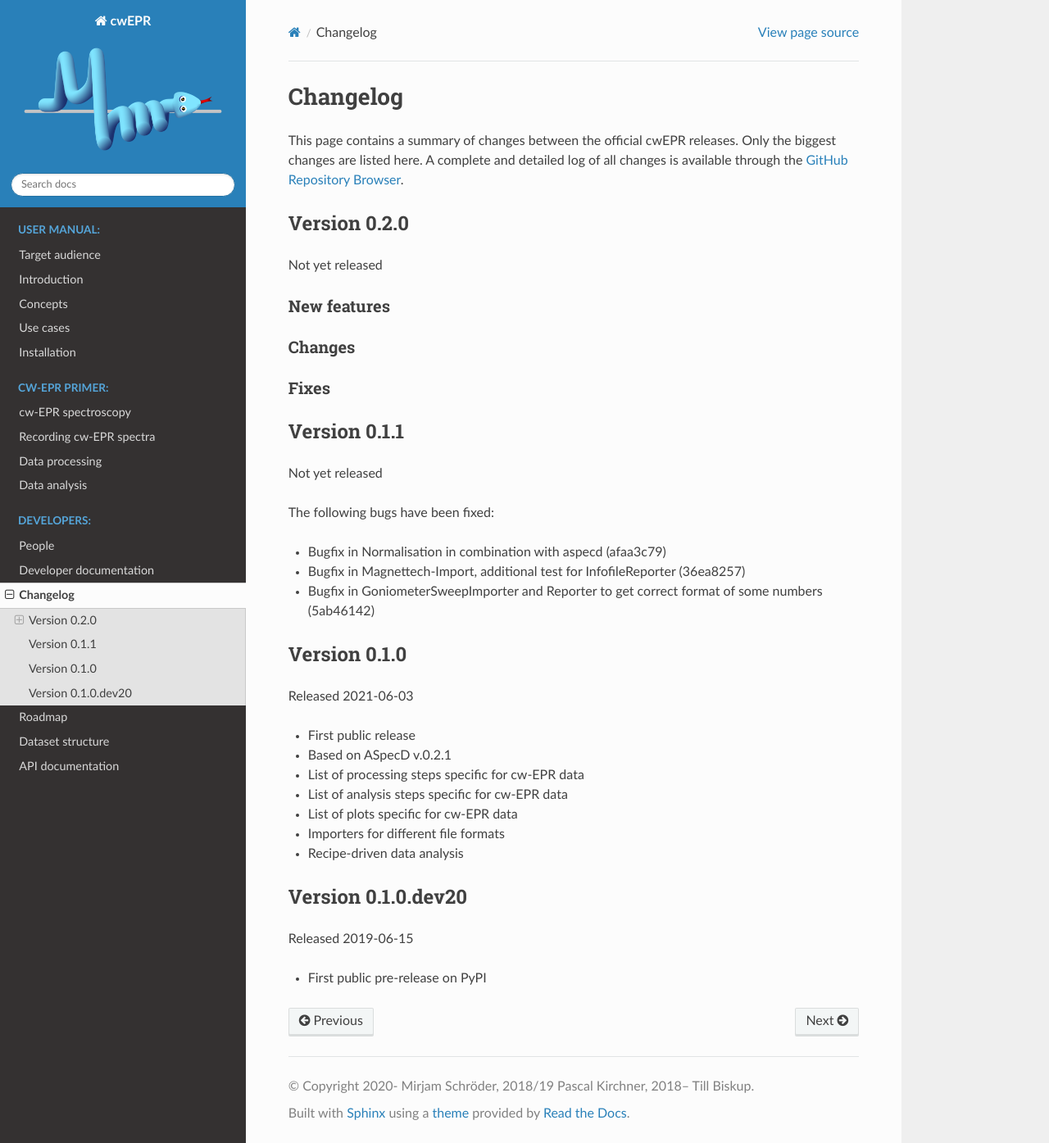
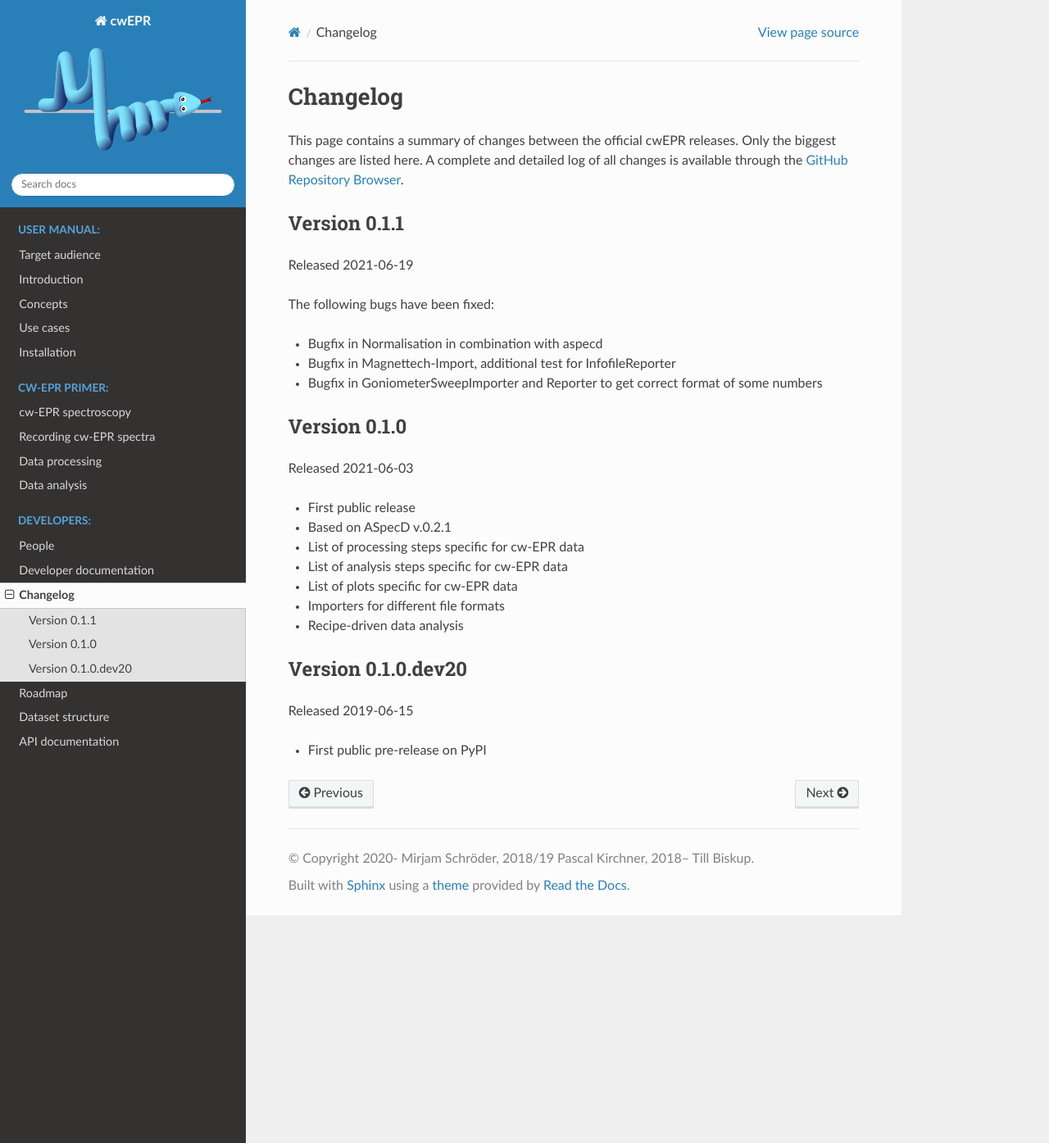
Before and after one commit to tillbiskup/cwepr, a Sphinx documentation site: the page built from docs/changelog.rst, in a window 1280 px wide and 1395 px high. Shown: the whole window at 82% size. Built offline with Sphinx 7.4.7 and the Read the Docs theme 2.0.0, drawn with Linux system fonts in a browser that asks for light colours.

Commit message:
release 0.1.1

```diff
--- a/docs/changelog.rst
+++ b/docs/changelog.rst
@@ -5,34 +5,16 @@ Changelog
 This page contains a summary of changes between the official cwEPR releases. Only the biggest changes are listed here. A complete and detailed log of all changes is available through the `GitHub Repository Browser <https://github.com/tillbiskup/cwepr/commits/master>`_.
 
 
-Version 0.2.0
-=============
-
-Not yet released
-
-New features
-------------
-
-
-Changes
--------
-
-
-Fixes
------
-
-
 Version 0.1.1
 =============
 
-Not yet released
-
+Released 2021-06-19
 
 The following bugs have been fixed:
 
-* Bugfix in Normalisation in combination with aspecd (afaa3c79)
-* Bugfix in Magnettech-Import, additional test for InfofileReporter (36ea8257)
-* Bugfix in GoniometerSweepImporter and Reporter to get correct format of some numbers (5ab46142)
+* Bugfix in Normalisation in combination with aspecd
+* Bugfix in Magnettech-Import, additional test for InfofileReporter
+* Bugfix in GoniometerSweepImporter and Reporter to get correct format of some numbers
 
 
 Version 0.1.0
```
Also changed, not shown: docs/roadmap.rst (+0 -8 lines), 1 other file.
